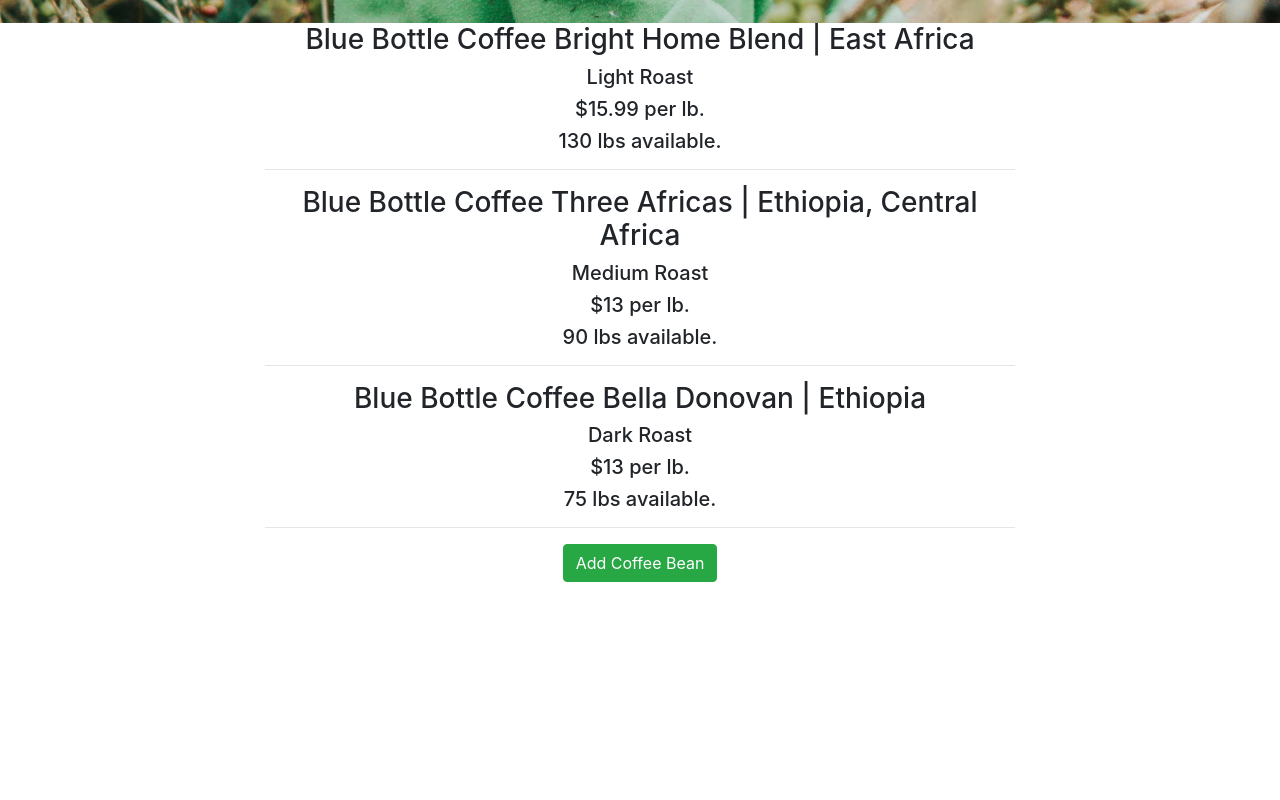
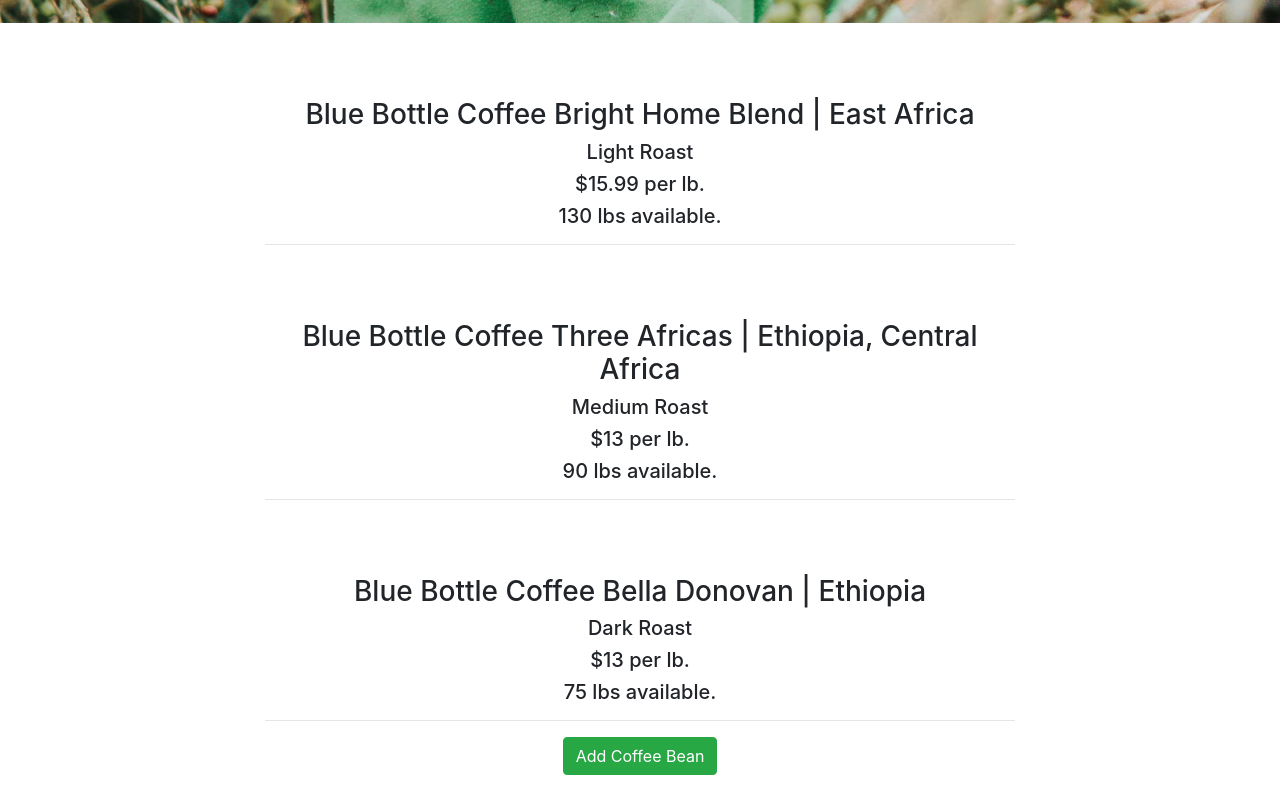
Before and after one commit to jeremyjosol/coffee-beans, a React (Create React App) app: page / in a window 1280 px wide. Shown: the part 841-1641 px from the top of the page. Before the commit the page ends 1448 px from the top, so only its background shows below. Built offline with nearby package versions, Linux system fonts and the light colour scheme.

Commit message:
Render details to show full vh when clicked

```diff
--- a/src/components/CoffeeBeanDetail.js
+++ b/src/components/CoffeeBeanDetail.js
@@ -5,7 +5,8 @@
   const { bean, onClickingDelete } = props;
     return (
       <React.Fragment>
-        <h1>Coffee Bean Details</h1>
+        <div className='details'>
+        <h1>Details</h1>
         <h3>{bean.name} | {bean.origin}</h3>
         <h5>{bean.roast}</h5>
         <h5>${bean.price} per lb.</h5>
@@ -19,6 +20,7 @@
         <button className='btn btn-danger btn-sm' onClick={()=> onClickingDelete(bean.id) }>Delete</button>
         <br />
         <br />
+        </div>
         </React.Fragment>
     );
 }
--- a/src/index.css
+++ b/src/index.css
@@ -74,6 +74,11 @@
   font-size: 2em;
 }
 
+.coffee-bean {
+  margin: auto;
+  margin-top: 75px;
+}
+
 .coffee-bean:hover {
   background-color: rgba(0, 0, 0, 0.019);
   color: rgb(10, 116, 255);
@@ -100,9 +105,17 @@
 
 .control {
   margin: auto;
+  margin-bottom: 25px;
   text-align: center;
   max-width: 750px;
-  margin-bottom: 25px;
+}
+
+.details {
+  margin: auto;
+  margin-top: 200px;
+  margin-bottom: 200px;
+  text-align: center;
+  max-width: 750px;
 }
 
 .btn btn-secondary {
```
